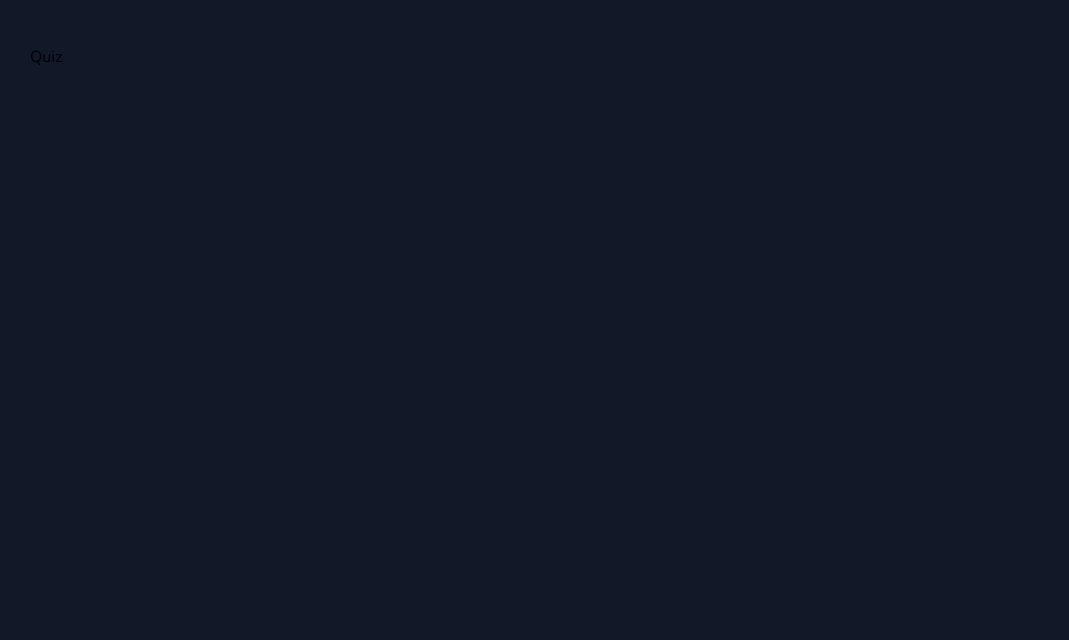
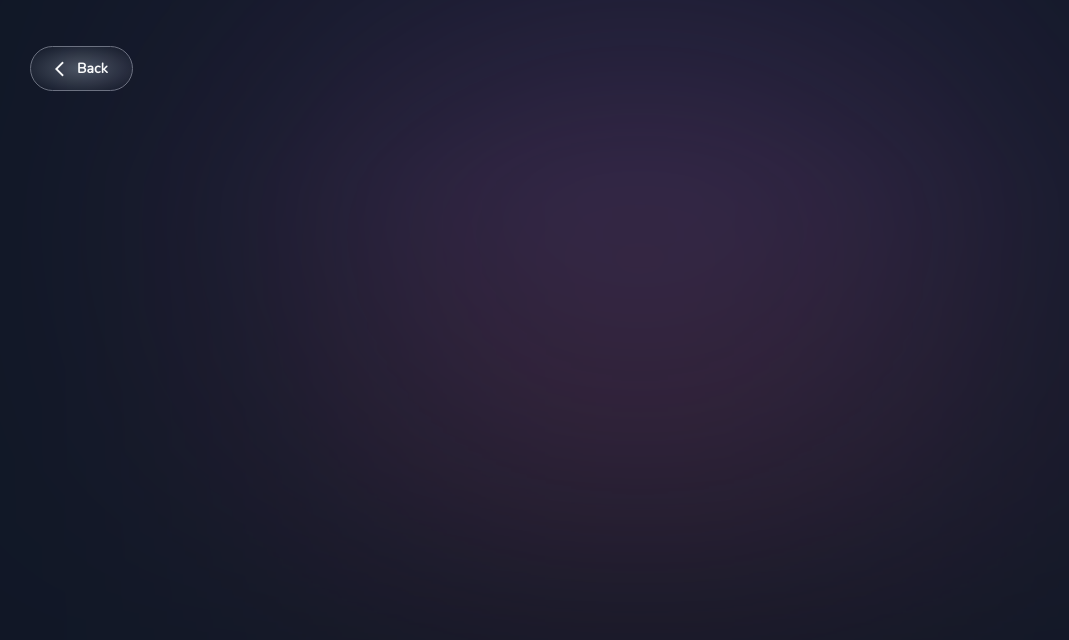
Before and after one commit to paki-valdi-9/personal-quiz-app-f, an Angular app: page /quiz in a window 1280 px wide. Shown: the top 640 px of the page, without its empty margins (0-1069 px from the left). Built offline with nearby package versions, Linux system fonts and the light colour scheme.

Commit message:
feat: navigating back to meet-me page

```diff
--- a/src/app/cards/landing/view/landing-view.component.html
+++ b/src/app/cards/landing/view/landing-view.component.html
@@ -1,6 +1,5 @@
 <div class="quiz-landing-view-wrapper">
   <mat-card-header class="landing-header"></mat-card-header>
-  <!-- Gradient Blur Background -->
   <div class="gradient-blur"></div>
 
   <mat-card>
@@ -10,7 +9,7 @@
       </mat-card-title>
     </mat-card-header>
     <mat-card-content class="quiz-card-content">
-      <button mat-flat-button color="primary" (click)="onButtonClick()">
+      <button mat-flat-button color="primary" (click)="onMeetMeButtonClick()">
         <mat-icon iconPositionEnd>arrow_forward_ios</mat-icon>
         Meet Me!
       </button>
--- a/src/app/cards/landing/view/landing-view.component.ts
+++ b/src/app/cards/landing/view/landing-view.component.ts
@@ -19,7 +19,7 @@ export class LandingViewComponent {
   LANDING_PAGE_CONSTANTS = LANDING_PAGE_CONSTANTS;
   FEATURES_CONTENT = FEATURES_CONTENT;
 
-  public onButtonClick = () => {
+  public onMeetMeButtonClick = () => {
     this.router.navigate(['/quiz'], {
       replaceUrl: true,
       onSameUrlNavigation: 'reload',
--- a/src/app/cards/questionnaire/view/questionnaire-view.component.html
+++ b/src/app/cards/questionnaire/view/questionnaire-view.component.html
@@ -1 +1,23 @@
-<p>Quiz</p>
+<div class="questionnaire-wrapper">
+  <mat-card-header class="questionnaire-header">
+    <button mat-flat-button color="primary" (click)="onBackButtonClick()">
+      Back
+      <mat-icon iconPositionEnd>arrow_back_ios</mat-icon>
+    </button>
+  </mat-card-header>
+  <div class="gradient-blur"></div>
+
+  <mat-card>
+    <mat-card-header>
+      <mat-card-title> </mat-card-title>
+    </mat-card-header>
+    <mat-card-content class="questionnaire-card-content"> </mat-card-content>
+  </mat-card>
+
+  <mat-card>
+    <mat-card-header>
+      <mat-card-title> </mat-card-title>
+    </mat-card-header>
+    <mat-card-content> </mat-card-content>
+  </mat-card>
+</div>
--- a/src/app/cards/questionnaire/view/questionnaire-view.component.scss
+++ b/src/app/cards/questionnaire/view/questionnaire-view.component.scss
@@ -0,0 +1,128 @@
+@import '../../../styles/variables/variables';
+
+:host {
+
+  mat-card-content {
+    display: flex;
+    flex-direction: column;
+    align-items: center;
+    justify-content: center;
+
+    button {
+      background-color: $button-background;
+      font-family: $default-app-font;
+      font-size: 18px;
+      font-weight: 600;
+      color: $default-font-color-white;
+      height: 50px;
+    }
+
+    h5 {
+      color: $default-font-color-white;
+      font-family: $default-app-font;
+    }
+  }
+
+  mat-card {
+    background: transparent;
+    border: none;
+    box-shadow: none;
+    // background: linear-gradient(
+    //   170deg,
+    //   $azure-palette 0%,
+    //   $default-white-80 110%
+    //   );
+    padding-bottom: 25px;
+    max-width: 700px;
+    max-height: 480px;
+    height: 100%;
+    display: flex;
+    justify-content: space-between;
+    position: relative;
+    z-index: 1;
+
+    mat-card-header {
+      padding-bottom: 35px;
+      justify-content: center;
+    }
+
+    ::ng-deep {
+      .mat-mdc-card-header-text {
+        width: 100%;
+      }
+    }
+  }
+
+  .questionnaire-wrapper {
+    text-align: center;
+    height: 100%;
+    display: flex;
+    justify-content: center;
+    margin-left: auto;
+    margin-right: auto;
+    width: 100%;
+    flex-wrap: nowrap;
+    position: relative;
+    flex-direction: column;
+    align-items: center;
+
+    .questionnaire-header{
+      width: 100%;
+      height: 200px;
+      padding-bottom: 80px;
+
+      button {
+        display: flex;
+        flex-direction: row-reverse;
+        background: radial-gradient(67.5% 67.5% at 50% 50%, #4b5563 0, rgba(75, 85, 99, 0) 100%);
+        border: 0 solid #e5e7eb;
+        border-width: 1px;
+        border-color: rgb(107 114 128 / 1);
+        font-family: $default-app-font;
+        font-size: 14px;
+        font-weight: 600;
+        color: $default-font-color-white;
+        height: 45px;
+
+        mat-icon {
+            margin: 0 4px 0 0;
+        }
+      }
+    }
+
+    h1 {
+      font-family: $default-app-font;
+      font-size: $landing-title-font-size;
+      background-image: $default-landing-image;
+      color: transparent;
+      font-weight: 800;
+      background-clip: text;
+      line-height: 1.25;
+    }
+
+    // h5, p {
+    //   color: $default-font-color-white;
+    //   font-family: $default-app-font;
+    // }
+  }
+
+  .gradient-blur {
+    position: absolute;
+    margin: auto;
+    filter: blur(160px);
+    width: 100%;
+    max-width: 640px;
+    max-height: 350px;
+    height: 100%;
+    top: 40%;
+    left: 50%;
+    transform: translate(-50%, -50%);
+    background: linear-gradient(
+      180deg,
+      #7c3aed 0%,
+      rgba(152, 103, 240, 0.984375) 0.01%,
+      rgba(237, 78, 80, 0.2) 40%
+    );
+    z-index: 0;
+  }
+}
--- a/src/app/cards/questionnaire/view/questionnaire-view.component.ts
+++ b/src/app/cards/questionnaire/view/questionnaire-view.component.ts
@@ -1,8 +1,21 @@
 import { Component } from '@angular/core';
+import { MatButtonModule } from '@angular/material/button';
+import { MatCardModule } from '@angular/material/card';
+import { MatIconModule } from '@angular/material/icon';
+import { Router } from '@angular/router';
 @Component({
   selector: 'quiz-app-questionnaire-view',
   templateUrl: './questionnaire-view.component.html',
   styleUrls: ['./questionnaire-view.component.scss'],
-  imports: [],
+  imports: [MatCardModule, MatButtonModule, MatIconModule],
 })
-export class QuestionnaireViewComponent {}
+export class QuestionnaireViewComponent {
+  public onBackButtonClick = () => {
+    this.router.navigate(['/meet-me'], {
+      replaceUrl: true,
+      onSameUrlNavigation: 'reload',
+    });
+  };
+
+  constructor(private readonly router: Router) {}
+}
```
